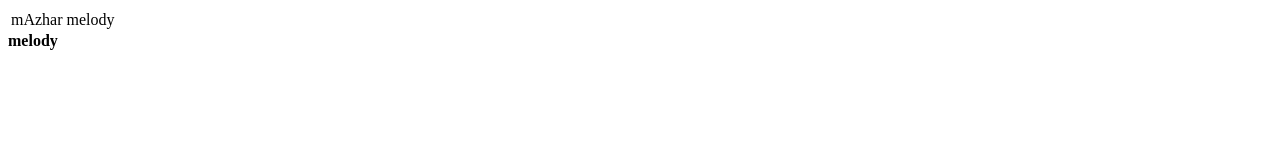
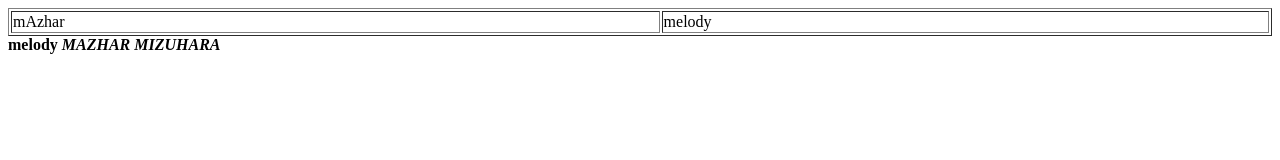
Before and after one commit to afarihawatifa/ezmond, a plain HTML site: page index.html in a window 1280 px wide. Drawn offline with Linux system fonts and the light colour scheme.

Commit message:
italic added

```diff
--- a/index.html
+++ b/index.html
@@ -7,7 +7,7 @@
     <title>Document</title>
 </head>
 <body>
-    <table>
+    <table border="1" width= "100%">
         <tr>
             <td>mAzhar</td>
             <td>melody</td>
@@ -16,5 +16,6 @@
     </table>
 
     <b>melody</b>
+    <b><i>MAZHAR MIZUHARA</i></b>
 </body>
 </html>
```
